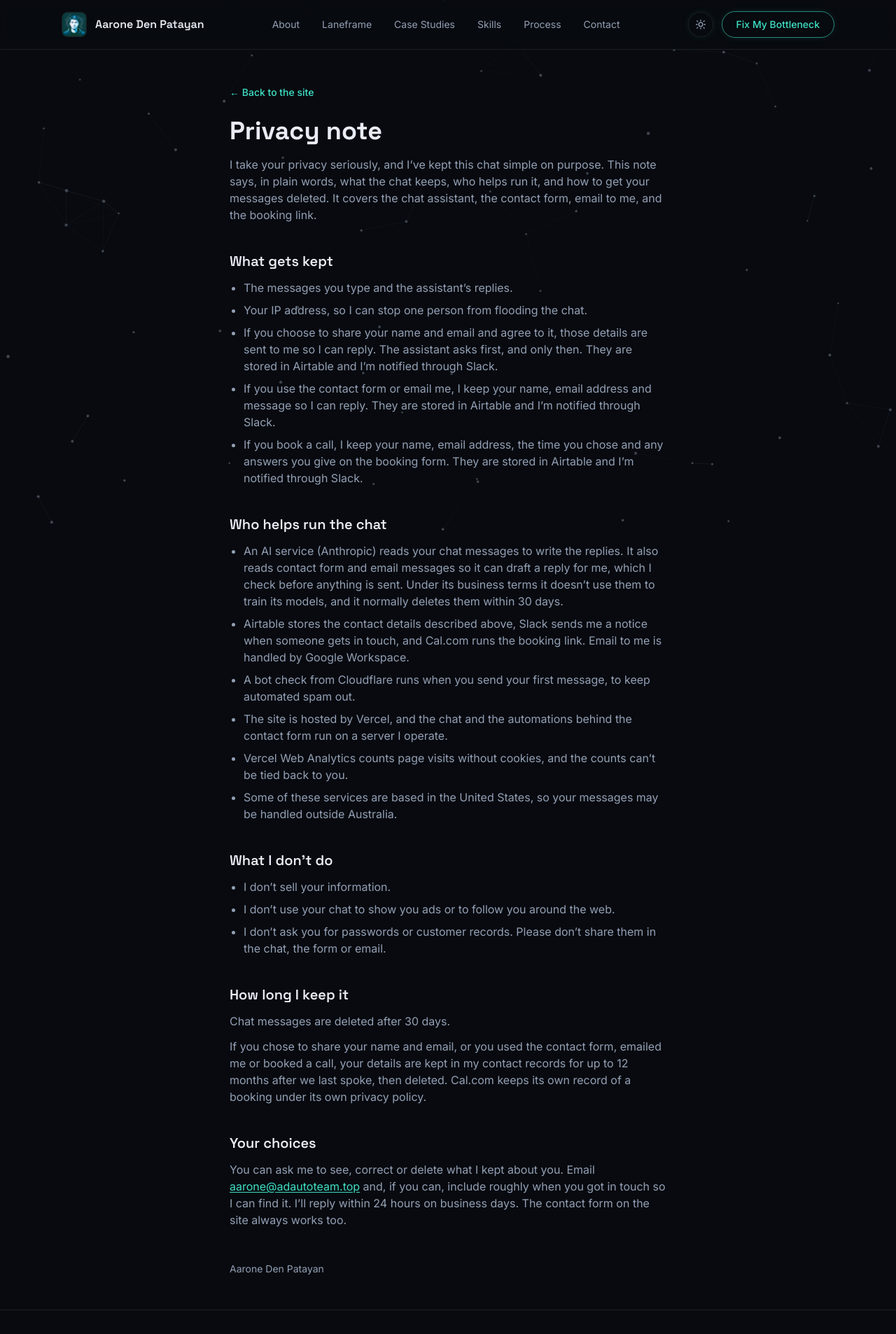
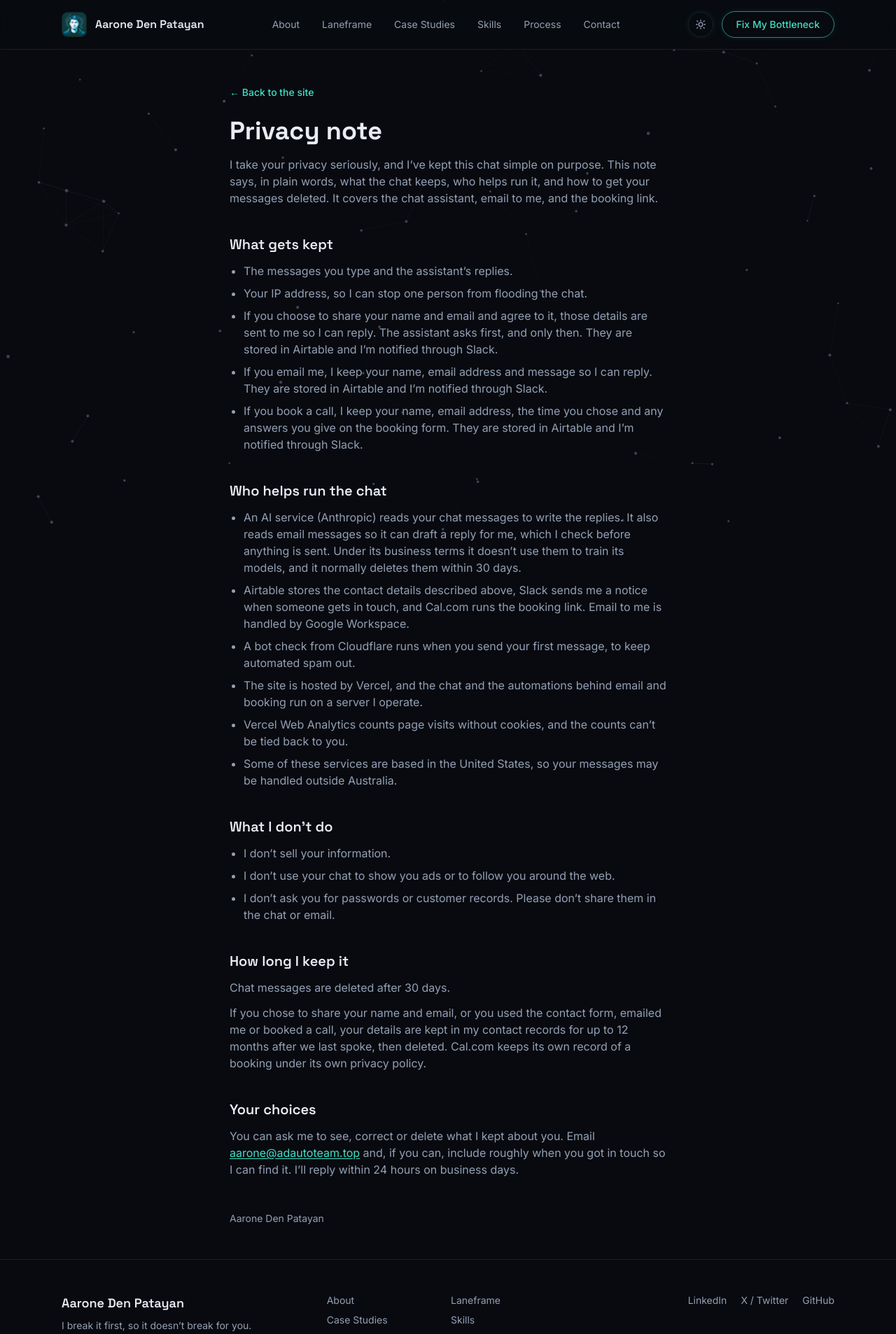
Before and after one commit to aaroneden0322/aarone-portfolio, a Next.js app: page /privacy in a window 1280 px wide. Shown: the top 1906 px of the page at 70% size. Built offline with nearby package versions, Linux system fonts and the light colour scheme.

Commit message:
Update page.tsx

```diff
--- a/app/privacy/page.tsx
+++ b/app/privacy/page.tsx
@@ -7,7 +7,7 @@ import { pageMeta } from "@/lib/seo";
 export const metadata: Metadata = pageMeta({
   title: "Privacy note | Aarone Den Patayan",
   description:
-    "What the chat, contact form, email and booking link keep, who helps run them, how long it is kept, and how to ask for it to be deleted.",
+    "What the chat, email and booking link keep, who helps run them, how long it is kept, and how to ask for it to be deleted.",
   path: "/privacy",
 });
 
@@ -27,7 +27,7 @@ const SECTIONS: { heading: string; body: React.ReactNode }[] = [
           through Slack.
         </li>
         <li>
-          If you use the contact form or email me, I keep your name, email
+          If you email me, I keep your name, email
           address and message so I can reply. They are stored in Airtable and
           I&rsquo;m notified through Slack.
         </li>
@@ -45,7 +45,7 @@ const SECTIONS: { heading: string; body: React.ReactNode }[] = [
       <ul className="list-disc space-y-2 pl-5">
         <li>
           An AI service (Anthropic) reads your chat messages to write the
-          replies. It also reads contact form and email messages so it can
+          replies. It also reads email messages so it can
           draft a reply for me, which I check before anything is sent. Under
           its business terms it doesn&rsquo;t use them to train its models,
           and it normally deletes them within 30 days.
@@ -61,7 +61,7 @@ const SECTIONS: { heading: string; body: React.ReactNode }[] = [
         </li>
         <li>
           The site is hosted by Vercel, and the chat and the automations behind
-          the contact form run on a server I operate.
+          email and booking run on a server I operate.
         </li>
         <li>
           Vercel Web Analytics counts page visits without cookies, and the
@@ -85,7 +85,7 @@ const SECTIONS: { heading: string; body: React.ReactNode }[] = [
         </li>
         <li>
           I don&rsquo;t ask you for passwords or customer records. Please
-          don&rsquo;t share them in the chat, the form or email.
+          don&rsquo;t share them in the chat or email.
         </li>
       </ul>
     ),
@@ -118,8 +118,7 @@ const SECTIONS: { heading: string; body: React.ReactNode }[] = [
         </a>{" "}
         and, if you can, include roughly when you got in touch so I can find
         it.
-        I&rsquo;ll reply within 24 hours on business days. The contact form on
-        the site always works too.
+        I&rsquo;ll reply within 24 hours on business days.
       </p>
     ),
   },
@@ -141,8 +140,7 @@ export default function PrivacyPage() {
             I take your privacy seriously, and I&rsquo;ve kept this chat simple
             on purpose. This note says, in plain words, what the chat keeps,
             who helps run it, and how to get your messages deleted. It covers
-            the chat assistant, the contact form, email to me, and the
-            booking link.
+            the chat assistant, email to me, and the booking link.
           </p>
           {SECTIONS.map((s) => (
             <div key={s.heading} className="mt-10">
```
